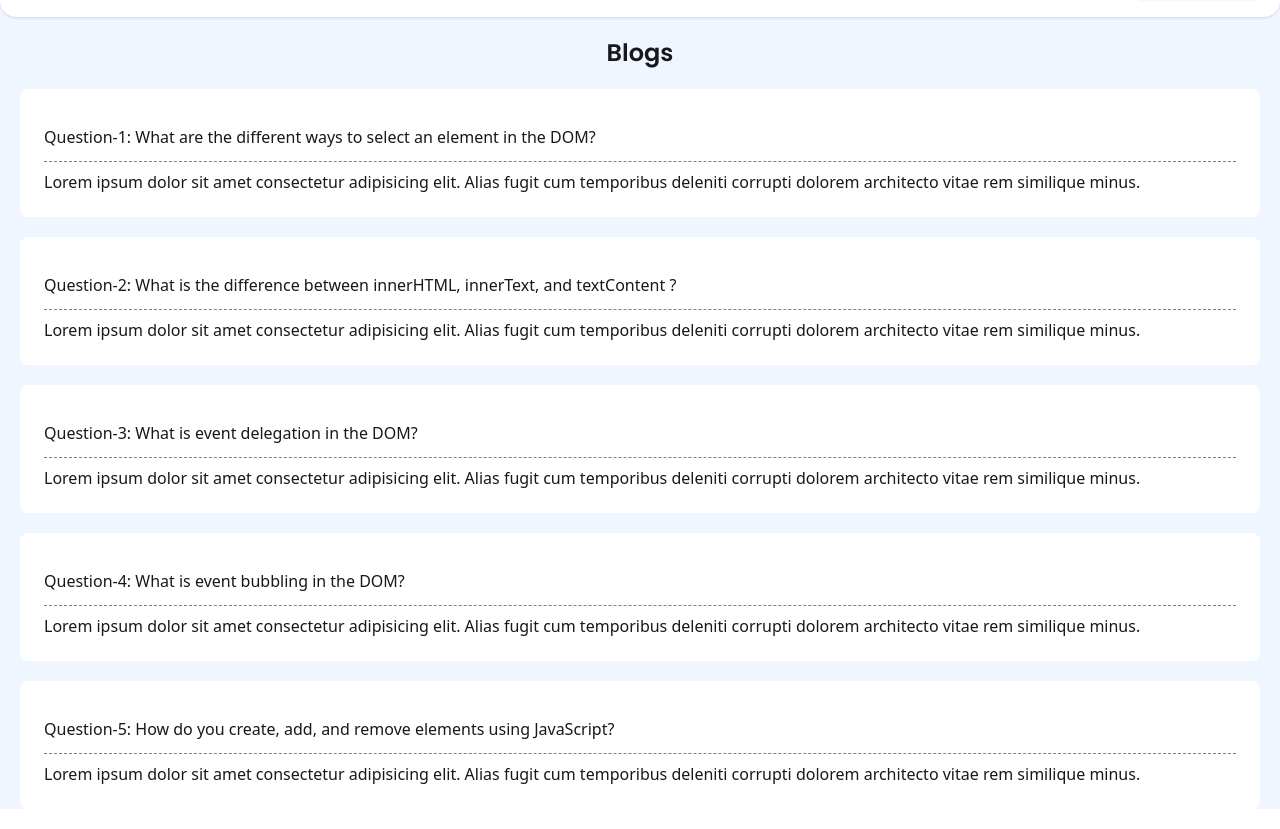
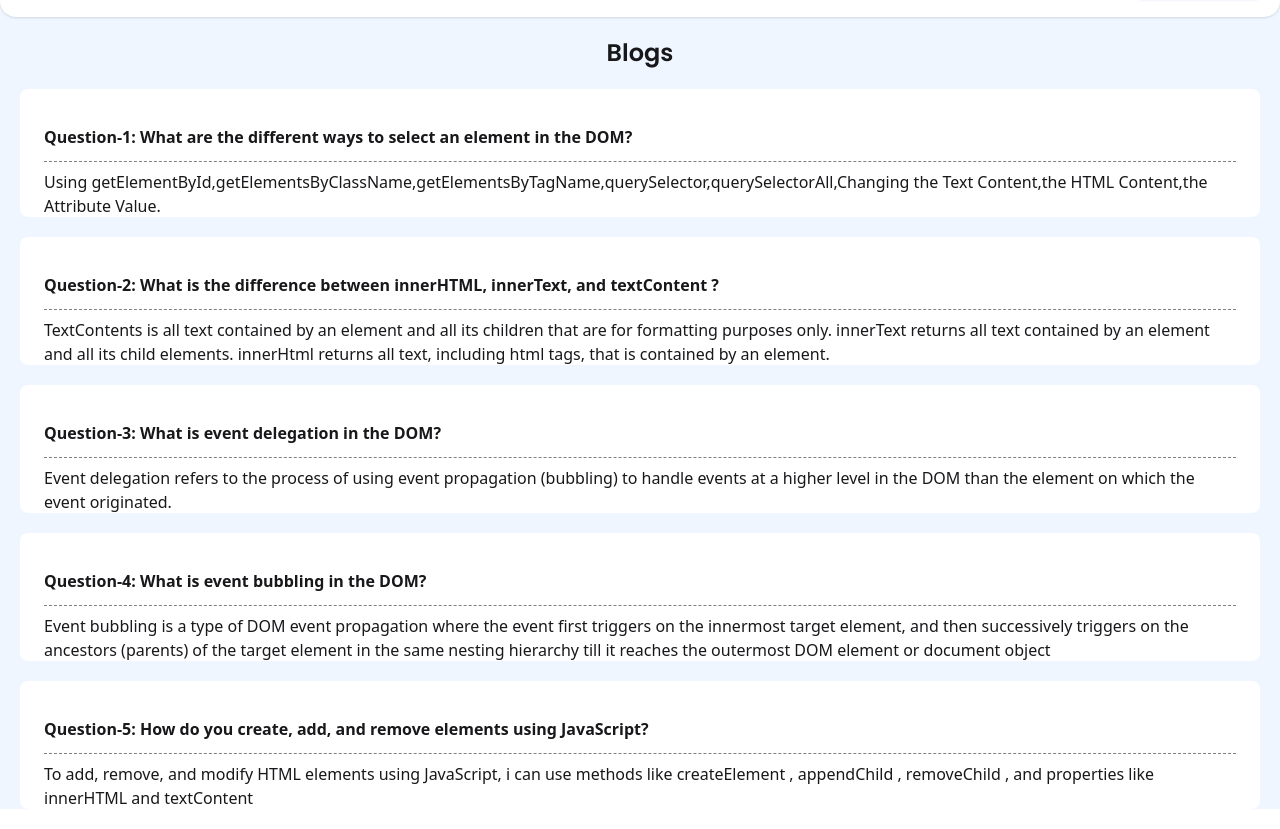
Before and after one commit to tasnim168/js-web-page, a plain HTML site: page main.html in a window 1280 px wide. Shown: the part 63-892 px from the top of the page. Drawn offline with nearby package versions, Linux system fonts and the light colour scheme.

Commit message:
answer all the questions

```diff
--- a/main.html
+++ b/main.html
@@ -37,33 +37,33 @@
         </section>
 <!-- Q1 -->
         <div class="bg-white h-32 m-5 p-6 rounded-lg">
-            <h3 class="py-3">Question-1: What are the different ways to select an element in the DOM?</h3>
+            <h3 class="py-3 font-bold">Question-1: What are the different ways to select an element in the DOM?</h3>
             <hr style="border: none; border-top: 1px dashed gray;">
-            <p class="py-2">Lorem ipsum dolor sit amet consectetur adipisicing elit. Alias fugit cum temporibus deleniti corrupti dolorem architecto vitae rem similique minus.</p>
+            <p class="py-2">Using getElementById,getElementsByClassName,getElementsByTagName,querySelector,querySelectorAll,Changing the Text Content,the HTML Content,the Attribute Value.</p>
         </div>
 <!-- Q2 -->
         <div class="bg-white h-32 m-5 p-6 rounded-lg">
-            <h3 class="py-3">Question-2: What is the difference between innerHTML, innerText, and textContent ?</h3>
+            <h3 class="py-3 font-bold">Question-2: What is the difference between innerHTML, innerText, and textContent ?</h3>
             <hr style="border: none; border-top: 1px dashed gray;">
-            <p class="py-2">Lorem ipsum dolor sit amet consectetur adipisicing elit. Alias fugit cum temporibus deleniti corrupti dolorem architecto vitae rem similique minus.</p>
+            <p class="py-2">TextContents is all text contained by an element and all its children that are for formatting purposes only. innerText returns all text contained by an element and all its child elements. innerHtml returns all text, including html tags, that is contained by an element.</p>
         </div>
 <!-- Q3 -->
         <div class="bg-white h-32 m-5 p-6 rounded-lg">
-            <h3 class="py-3">Question-3: What is event delegation in the DOM?</h3>
+            <h3 class="py-3 font-bold">Question-3: What is event delegation in the DOM?</h3>
             <hr style="border: none; border-top: 1px dashed gray;">
-            <p class="py-2">Lorem ipsum dolor sit amet consectetur adipisicing elit. Alias fugit cum temporibus deleniti corrupti dolorem architecto vitae rem similique minus.</p>
+            <p class="py-2">Event delegation refers to the process of using event propagation (bubbling) to handle events at a higher level in the DOM than the element on which the event originated.</p>
         </div>
 <!-- Q4 -->
         <div class="bg-white h-32 m-5 p-6 rounded-lg">
-            <h3 class="py-3">Question-4: What is event bubbling in the DOM?</h3>
+            <h3 class="py-3 font-bold">Question-4: What is event bubbling in the DOM?</h3>
             <hr style="border: none; border-top: 1px dashed gray;">
-            <p class="py-2">Lorem ipsum dolor sit amet consectetur adipisicing elit. Alias fugit cum temporibus deleniti corrupti dolorem architecto vitae rem similique minus.</p>
+            <p class="py-2">Event bubbling is a type of DOM event propagation where the event first triggers on the innermost target element, and then successively triggers on the ancestors (parents) of the target element in the same nesting hierarchy till it reaches the outermost DOM element or document object</p>
         </div>
 <!--Q5  -->
         <div class="bg-white h-32 m-5 p-6 rounded-lg">
-            <h3 class="py-3">Question-5: How do you create, add, and remove elements using JavaScript?</h3>
+            <h3 class="py-3 font-bold">Question-5: How do you create, add, and remove elements using JavaScript?</h3>
             <hr style="border: none; border-top: 1px dashed gray;">
-            <p class="py-2">Lorem ipsum dolor sit amet consectetur adipisicing elit. Alias fugit cum temporibus deleniti corrupti dolorem architecto vitae rem similique minus.</p>
+            <p class="py-2">To add, remove, and modify HTML elements using JavaScript, i can use methods like createElement , appendChild , removeChild , and properties like innerHTML and textContent</p>
         </div>
     </section>
 
```
